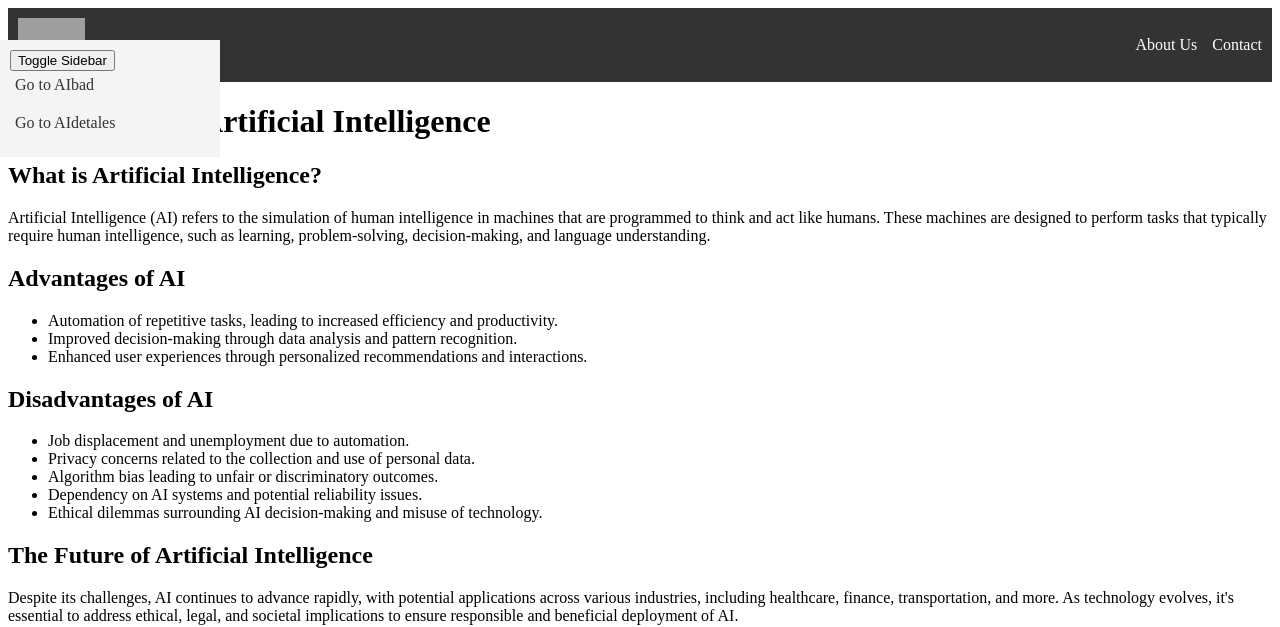
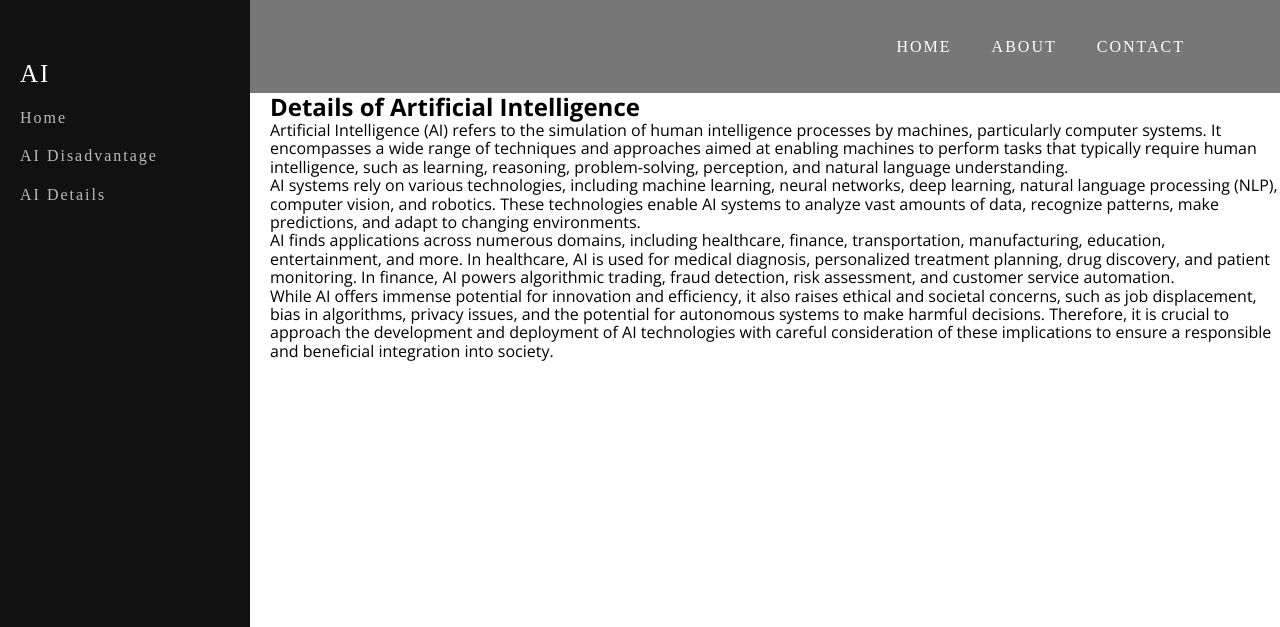
Before and after one commit to bilalboo20/train, a Django app: template train/templates/AIdetales.html in a window 1280 px wide. Shown: the top 627 px of the page. Run offline with Django 5.2, Linux system fonts and the light colour scheme; the template is opened without the code that fills it, so the values that code supplies are empty; some libraries are stand-ins or nearby versions; grey boxes are pictures that could not be loaded.

Commit message:
uthman chick out

```diff
--- /dev/null
+++ b/train/static/styles.css
@@ -0,0 +1,240 @@
+/* Start Variables */
+:root {
+  --main-color: #19c8fa;
+  --transparent-color: rgb(15 116 143 / 70%);
+  --section-padding: 100px;
+}
+/* End Variables */
+
+/* Start Global Rules */
+* {
+  -webkit-box-sizing: border-box;
+  -moz-box-sizing: border-box;
+  box-sizing: border-box;
+  padding: 0;
+  margin: 0;
+}
+html {
+  scroll-behavior: smooth;
+}
+body {
+  font-family: "Open Sans", sans-serif;
+}
+ul {
+  list-style: none;
+}
+.container {
+  padding-left: 15px;
+  padding-right: 15px;
+  margin-left: auto;
+  margin-right: auto;
+}
+/* Small */
+@media (min-width: 768px) {
+  .container {
+    width: 750px;
+  }
+}
+/* Medium */
+@media (min-width: 992px) {
+  .container {
+    width: 970px;
+  }
+}
+/* Large */
+@media (min-width: 1200px) {
+  .container {
+    width: 1170px;
+  }
+}
+/* End Global Rules */
+
+/* Start Components */
+.main-heading {
+  text-align: center;
+}
+.main-heading h2 {
+  font-weight: normal;
+  font-size: 40px;
+  position: relative;
+  margin-bottom: 70px;
+  text-transform: uppercase;
+}
+.main-heading h2::before {
+  content: "";
+  position: absolute;
+  left: 50%;
+  transform: translateX(-50%);
+  height: 2px;
+  background-color: #333;
+  bottom: -30px;
+  width: 120px;
+}
+.main-heading h2::after {
+  content: "";
+  position: absolute;
+  left: 50%;
+  transform: translateX(-50%);
+  width: 14px;
+  height: 14px;
+  border-radius: 50%;
+  border: 2px solid #333;
+  bottom: -38px;
+  background-color: white;
+}
+.main-heading p {
+  width: 550px;
+  margin: 0 auto 100px;
+  max-width: 100%;
+  line-height: 2;
+  color: #777;
+}
+/* End Components */
+
+header {
+  position: relative;
+  background: #777;
+}
+
+header .container {
+  display: flex;
+  justify-content: space-between;
+  align-items: center;
+  padding: 15px 20px;
+}
+
+header .logo {
+  margin-right: auto;
+}
+
+header nav {
+  display: flex;
+  align-items: center;
+}
+
+header nav ul {
+  display: flex;
+  gap: 20px;
+}
+
+header nav a {
+  padding: 10px 20px;
+  color: #fff;
+  text-decoration: none;
+  font-family: "Rubik";
+  letter-spacing: 2px;
+  text-transform: uppercase;
+  transition: color 0.4s;
+}
+
+header nav a:hover {
+  color: var(--main-color);
+}
+
+/* Adjust main content to accommodate the sidebar */
+.main-content {
+  margin-left: 20px;
+  padding-left: 20px;
+}
+
+/* Start Sidebar */
+.sidebar {
+  position: fixed; /* Change position to fixed */
+  width: 250px;
+  top: 0;
+  left: 0;
+  bottom: 0;
+  background: #111;
+  padding-top: 50px;
+  z-index: 998; /* Set z-index lower than header to ensure it's behind the header */
+}
+
+.sidebar h1 {
+  display: block;
+  padding: 10px 20px;
+  color: #fff;
+  text-decoration: none;
+  font-family: "Rubik";
+  letter-spacing: 2px;
+  font-weight: 400;
+  margin: 0;
+  font-size: 25px;
+  text-transform: uppercase;
+}
+
+.sidebar a {
+  display: block;
+  padding: 10px 20px;
+  color: #bbb;
+  text-decoration: none;
+  font-family: "Rubik";
+  letter-spacing: 2px;
+}
+
+.sidebar a:hover {
+  color: #fff;
+  margin-left: 20px;
+  transition: 0.4s;
+}
+
+/* Adjust main content to accommodate the sidebar */
+.main-content {
+  margin-left: 250px; /* Adjust this value according to your sidebar width */
+  padding-left: 20px; /* Add padding to the left to avoid content being hidden behind the sidebar */
+}
+/* End Sidebar */
+
+/* Start Footer */
+.footer {
+  padding-top: 10px; /* Reduced padding-top */
+  padding-bottom: 10px; /* Reduced padding-bottom */
+  background-image: url("../images/subscribe.jpg");
+  background-size: cover;
+  position: fixed; /* Fixed position */
+  bottom: 0; /* Positioned at the bottom */
+  left: 0;
+  width: 100%;
+  color: white;
+  text-align: center;
+}
+
+.footer::before {
+  content: "";
+  position: absolute;
+  left: 0;
+  top: 0;
+  width: 100%;
+  height: 100%;
+  background-color: rgb(0 0 0 / 70%);
+}
+
+.footer .container {
+  position: relative;
+}
+
+.footer img {
+  margin-bottom: 5px; /* Reduced margin-bottom for the image */
+}
+
+.footer p:not(.copyright) {
+  text-transform: uppercase;
+  padding: 5px; /* Reduced padding for other paragraph elements */
+  border-bottom: 1px solid white;
+  font-size: 16px; /* Reduced font size for paragraph elements */
+  width: fit-content;
+  margin: 5px auto; /* Reduced margin for other paragraph elements */
+}
+
+.footer .social-icons i {
+  padding: 3px 5px; /* Reduced padding for social icons */
+}
+
+.footer .copyright {
+  margin-top: 5px; /* Reduced margin-top for the copyright */
+}
+
+.footer .copyright span {
+  font-weight: bold;
+  color: var(--main-color);
+}
+/* End Footer */
--- a/train/templates/AIdetales.html
+++ b/train/templates/AIdetales.html
@@ -1,63 +1,13 @@
 {% extends 'base.html' %}
-{% load static %}
 
 {% block title %}AI Details{% endblock %}
 
-{% block sidebar %}
-    <!-- Sidebar content specific to AIdetales page -->
-    <h2>Sidebar Content for AIdetales Page</h2>
-    <ul>
-        <li><a href="{% url 'home' %}">Home</a></li>
-        <li><a href="{% url 'AIbad' %}">AI Disadvantages</a></li>
-    </ul>
+{% block content %}
+<div class="main-content">
+    <h2>Details of Artificial Intelligence</h2>
+    <p>Artificial Intelligence (AI) refers to the simulation of human intelligence processes by machines, particularly computer systems. It encompasses a wide range of techniques and approaches aimed at enabling machines to perform tasks that typically require human intelligence, such as learning, reasoning, problem-solving, perception, and natural language understanding.</p>
+    <p>AI systems rely on various technologies, including machine learning, neural networks, deep learning, natural language processing (NLP), computer vision, and robotics. These technologies enable AI systems to analyze vast amounts of data, recognize patterns, make predictions, and adapt to changing environments.</p>
+    <p>AI finds applications across numerous domains, including healthcare, finance, transportation, manufacturing, education, entertainment, and more. In healthcare, AI is used for medical diagnosis, personalized treatment planning, drug discovery, and patient monitoring. In finance, AI powers algorithmic trading, fraud detection, risk assessment, and customer service automation.</p>
+    <p>While AI offers immense potential for innovation and efficiency, it also raises ethical and societal concerns, such as job displacement, bias in algorithms, privacy issues, and the potential for autonomous systems to make harmful decisions. Therefore, it is crucial to approach the development and deployment of AI technologies with careful consideration of these implications to ensure a responsible and beneficial integration into society.</p>
+</div>
 {% endblock %}
-
-{% block content %}
-    <!-- Content specific to AIdetales page -->
-    <h1>Details About Artificial Intelligence</h1>
-
-    <!-- Introduction to AI -->
-    <h2>What is Artificial Intelligence?</h2>
-    <p>Artificial Intelligence (AI) refers to the simulation of human intelligence in machines that are programmed to think and act like humans. These machines are designed to perform tasks that typically require human intelligence, such as learning, problem-solving, decision-making, and language understanding.</p>
-
-    <!-- Advantages of AI -->
-    <h2>Advantages of AI</h2>
-    <ul>
-        <li>Automation of repetitive tasks, leading to increased efficiency and productivity.</li>
-        <li>Improved decision-making through data analysis and pattern recognition.</li>
-        <li>Enhanced user experiences through personalized recommendations and interactions.</li>
-        <!-- Add more advantages as needed -->
-    </ul>
-
-    <!-- Disadvantages of AI -->
-    <h2>Disadvantages of AI</h2>
-    <ul>
-        <li>Job displacement and unemployment due to automation.</li>
-        <li>Privacy concerns related to the collection and use of personal data.</li>
-        <li>Algorithm bias leading to unfair or discriminatory outcomes.</li>
-        <li>Dependency on AI systems and potential reliability issues.</li>
-        <li>Ethical dilemmas surrounding AI decision-making and misuse of technology.</li>
-        <!-- Add more disadvantages as needed -->
-    </ul>
-
-    <!-- Future of AI -->
-    <h2>The Future of Artificial Intelligence</h2>
-    <p>Despite its challenges, AI continues to advance rapidly, with potential applications across various industries, including healthcare, finance, transportation, and more. As technology evolves, it's essential to address ethical, legal, and societal implications to ensure responsible and beneficial deployment of AI.</p>
-
-    <!-- Links or references for further reading -->
-    <h2>Further Reading</h2>
-    <ul>
-        <li><a href="https://en.wikipedia.org/wiki/Artificial_intelligence" target="_blank">Wikipedia: Artificial Intelligence</a></li>
-        <!-- Add more links as needed -->
-    </ul>
-
-    <!-- Button to go to the next page -->
-
-
-    <script>
-        // Function to redirect to the AIbad page (disadvantages)
-        function goToNextPage() {
-            window.location.href = "{% url 'AIbad' %}";
-        }
-    </script>
-{% endblock %}
--- a/train/templates/base.html
+++ b/train/templates/base.html
@@ -1,35 +1,69 @@
-<!-- base.html -->
 {% load static %}
 <!DOCTYPE html>
 <html lang="en">
 <head>
-    <meta charset="UTF-8">
-    <meta name="viewport" content="width=device-width, initial-scale=1.0">
-    <title>{% block title %}My Django Project{% endblock %}</title>
-    <link rel="stylesheet" href="{% static 'css/styles.css' %}">
-    <!-- Add your CSS or other meta tags here -->
+    <meta charset="UTF-8" />
+    <meta http-equiv="X-UA-Compatible" content="IE=edge" />
+    <meta name="viewport" content="width=device-width, initial-scale=1.0" />
+    <title>{% block title %}Title{% endblock %}</title>
+    <!-- Render All Elements Normally -->
+    <link rel="stylesheet" href="{% static 'normalize.css' %}" />
+    <!-- Font Awesome Library -->
+    <link rel="stylesheet" href="{% static 'all.min.css' %}" />
+    <!-- Main Template CSS File -->
+    <link rel="stylesheet" href="{% static 'styles.css' %}" /> <!-- Changed CSS file name to styles.css -->
+    <!-- Google Fonts -->
+    <link rel="preconnect" href="https://fonts.gstatic.com" />
+    <link href="https://fonts.googleapis.com/css2?family=Open+Sans:wght@400;700&display=swap" rel="stylesheet" />
 </head>
 <body>
-    {% include 'header.html' %}
-    {% include 'sidebar.html' %}
-    <div class="content">
-        {% block content %}
-        <!-- Content of specific pages goes here -->
-        {% endblock %}
+    <!-- Start Header -->
+    <header>
+        <div class="container">
+            <a href="#" class="logo">
+                <img decoding="async" src="{% static 'images/ailogo.jpeg' %}" height="60" width="40" alt="Logo" />
+            </a>
+            <nav>
+                <i class="fas fa-bars toggle-menu"></i>
+
+                <a class="active" href="{% url 'index' %}">Home</a>
+                <a href="{% url 'about_us' %}">About</a>
+                <a href="{% url 'contact' %}">Contact</a>
+
+                <div class="form">
+                    <i class="fas fa-search"></i>
+                </div>
+            </nav>
+        </div>
+    </header>
+    <!-- End Header -->
+    <!-- Start sidbar -->
+    <div class="sidebar">
+      <h1>AI</h1>
+      <a href="{% url 'index' %}">Home</a>
+      <a href="{% url 'AIbad' %}">AI Disadvantage</a>
+      <a href="{% url 'AIdetales' %}">AI Details</a>
+
     </div>
-    {% include 'footer.html' %}
+    <!-- End sidebar -->
 
-    <main class="main">
+    {% block content %}
+    {% endblock %}
 
-    </main>
-
-    <footer class="footer">
-        <!-- Your footer content goes here -->
-
-        <p>Footer Content</p>
-    </footer>
-
-
-    <!-- Add your JavaScript or other scripts here -->
+    <!-- Start Footer -->
+    <div class="footer">
+        <div class="container">
+            <img decoding="async" src="{% static 'images/ailogo.jpeg' %}" height="60" width="40" alt="Logo" />
+            <p>AI beauty</p>
+            <div class="social-icons">
+                <i class="fab fa-facebook-f"></i>
+                <i class="fab fa-twitter"></i>
+                <i class="fas fa-home"></i>
+                <i class="fab fa-linkedin"></i>
+            </div>
+            <p class="copyright">&copy; {% now 'Y' %} <span>styles</span> All Right Reserved</p>
+        </div>
+    </div>
+    <!-- End Footer -->
 </body>
 </html>
--- a/train/templates/header.html
+++ b/train/templates/header.html
@@ -3,7 +3,7 @@
 
 <header class="header">
     <div class="logo">
-        <a href="{% url 'home' %}">
+        <a href="{% url 'index' %}">
             <img src="{% static 'images/ailogo.jpeg' %}" alt="Logo" style="height: 50px; width: auto;">
         </a>
     </div>
--- a/train/templates/styles.css
+++ /dev/null
@@ -1,94 +0,0 @@
-/* Add this CSS to your styles.css file or within <style> tags in your HTML */
-/* styles.css */
-.header {
-    display: flex; /* Use flexbox for layout */
-    justify-content: space-between; /* Distribute items evenly */
-    align-items: center; /* Center items vertically */
-    background-color: #333; /* Dark background color */
-    color: #fff; /* White text color */
-    padding: 10px; /* Padding around the header content */
-}
-
-.logo {
-    /* Adjust margin, padding, or other styles for logo container */
-}
-
-.navigation {
-    /* Adjust margin, padding, or other styles for navigation container */
-}
-
-.nav-list {
-    list-style-type: none; /* Remove default list styling */
-    margin: 0; /* Remove default margin */
-    padding: 0; /* Remove default padding */
-    display: flex; /* Use flexbox for layout */
-}
-
-.nav-item {
-    margin-right: 15px; /* Add spacing between navigation items */
-}
-
-.nav-item:last-child {
-    margin-right: 0; /* Remove margin from last item */
-}
-
-.nav-item a {
-    color: #fff; /* White text color for links */
-    text-decoration: none; /* Remove underline */
-    /* Add additional styles as needed */
-}
-
-
-
-
-/* styles.css */
-.sidebar {
-    position: fixed;
-    top: 40px; /* adjust this according to your header height */
-    left: 0;
-    width: 200px;
-    background-color: #f4f4f4;
-    padding: 10px;
-}
-
-.sidebar-menu {
-    list-style-type: none; /* Remove default list styling */
-    padding: 0; /* Remove default padding */
-    margin: 0; /* Remove default margin */
-}
-
-.sidebar-menu li {
-    margin-bottom: 10px; /* Add spacing between menu items */
-}
-
-.sidebar-menu li a {
-    display: block; /* Make the links fill the entire width of the sidebar */
-    text-decoration: none; /* Remove underline from links */
-    color: #333; /* Text color for links */
-    padding: 5px; /* Add padding to links for better spacing */
-    transition: background-color 0.3s; /* Smooth transition effect */
-}
-
-.sidebar-menu li a:hover {
-    background-color: #ddd; /* Change background color on hover */
-}
-
-
-
-
-.footer {
-    background-color: #333; /* Dark background color */
-    color: #fff; /* White text color */
-    padding: 20px; /* Padding around the footer content */
-    text-align: center; /* Center align footer content */
-}
-
-.social-icons {
-    margin-top: 10px; /* Add some space between copyright notice and social icons */
-}
-
-.social-icon {
-    color: #fff; /* White color for social media icons */
-    font-size: 24px; /* Adjust icon size as needed */
-    margin: 0 5px; /* Add some space between social media icons */
-}
--- a/train/urls.py
+++ b/train/urls.py
@@ -3,7 +3,7 @@ from . import views
 from django.conf import settings
 from django.conf.urls.static import static
 urlpatterns=[
-    path('home/', views.home_page,name='home'),
+    path('index/', views.home_page,name='index'),
     path('AIdetales/', views.AIdetales, name='AIdetales'),
     path('AIbad/', views.AIbad, name='AIbad'),
     path('contact/', views.contact, name='contact'),
--- a/train/views.py
+++ b/train/views.py
@@ -1,7 +1,7 @@
 from django.shortcuts import render
 
 def home_page(request):
-    return render(request, 'home.html')
+    return render(request, 'index.html')
 def AIdetales(request):
     return render(request, 'AIdetales.html')
 def AIbad(request):
```
Also changed, not shown: train/static/scripts.js (added, +26 -0 lines), train/templates/AIbad.html (+5 -29 lines), train/templates/index.html (added, +27 -0 lines).
